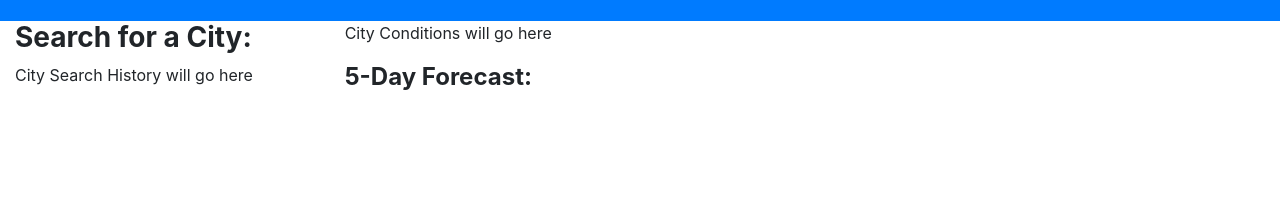
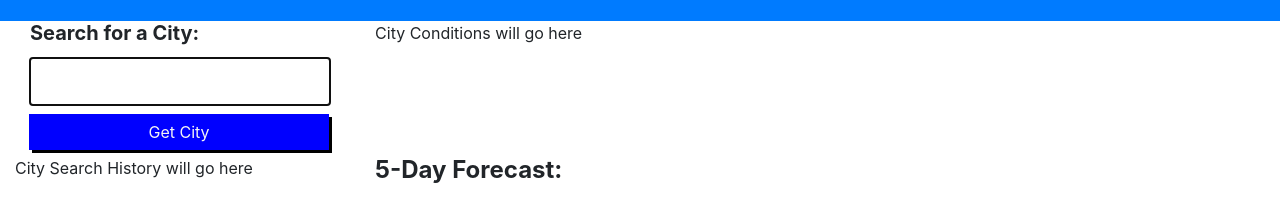
Before and after one commit to bryannolasco11/City-Weather-Forecaster, a plain HTML site: page index.html in a window 1280 px wide. Shown: the part 67-288 px from the top of the page. Drawn offline with nearby package versions, Linux system fonts and the light colour scheme; no server answers.

Commit message:
able to input city once.  Get error second time.

```diff
--- a/assets/css/style.css
+++ b/assets/css/style.css
@@ -0,0 +1,31 @@
+.btn {
+    font-size: 1.0rem;
+    text-decoration:none;
+    padding: 6px 5px;
+    width: 100%;
+    display: block;
+    margin: 5px 0;
+    border-radius: var(--border-radius);
+    color: whitesmoke;
+    border: none;
+    outline: none;
+    background-color: blue;
+    box-shadow: 3px 3px black;
+    transform: translate(-1px, -1px);
+  }
+
+  .btn:hover {
+    color: white;
+    background-color: grey;
+    transform: translate(0, 0);
+    box-shadow: 2px 2px blue;
+  }
+
+  .form-input {
+    width: 100%;
+    padding: 3%;
+    margin: 5px 0;
+    font-size: 1.2rem;
+    border: 2px solid var(--light-dark);
+    border-radius: var(--border-radius);
+  }
--- a/assets/js/script.js
+++ b/assets/js/script.js
@@ -1,3 +1,5 @@
+var userFormEl = document.querySelector("#user-form");
+var cityInputEl = document.querySelector("#city");
 // 1)Create the search function
 // 2)display current city conditions
 //      name, current date, icon representative for current weather, temperature, humidity, wind speed, and UV index with color indication
@@ -5,6 +7,8 @@
 // 3)5 day forecast
 //      date, icon rep of weather, temp, wind speed, humidity
 //4)city goes in history and is clickable
+
+
 
 // Fetch the api
 var getCityWeather = function(city) {
@@ -20,4 +24,19 @@ var getCityWeather = function(city) {
 
 };
 
-getCityWeather("Scottsdale");
+var formSubmitHandler = function(event) {
+    event.preventDefault();
+
+    //get value from input element
+    var city = cityInputEl.value.trim();
+
+    if (city) {
+        getCityWeather(city);
+        cityInputEl = "";
+
+    } else {
+        alert("Please enter a city");
+    }
+};
+
+userFormEl.addEventListener("submit", formSubmitHandler);
--- a/index.html
+++ b/index.html
@@ -26,7 +26,12 @@
                 <div class="row">
 
                     <div class="cityQuery d-flex col-sm-12 col-m-4 col-lg-4">
-                        <h3 class="font-weight-bold">Search for a City:</h3>
+                        <form id="user-form" class="container">
+                            <h5 class="font-weight-bold">Search for a City:</h5>
+                            <input name="city" id="city" type="text" autofocus="true" class="form-input" />
+                            <button type="submit" class="btn">Get City</button>
+                        </form>
+
 
                     </div>
 
```
